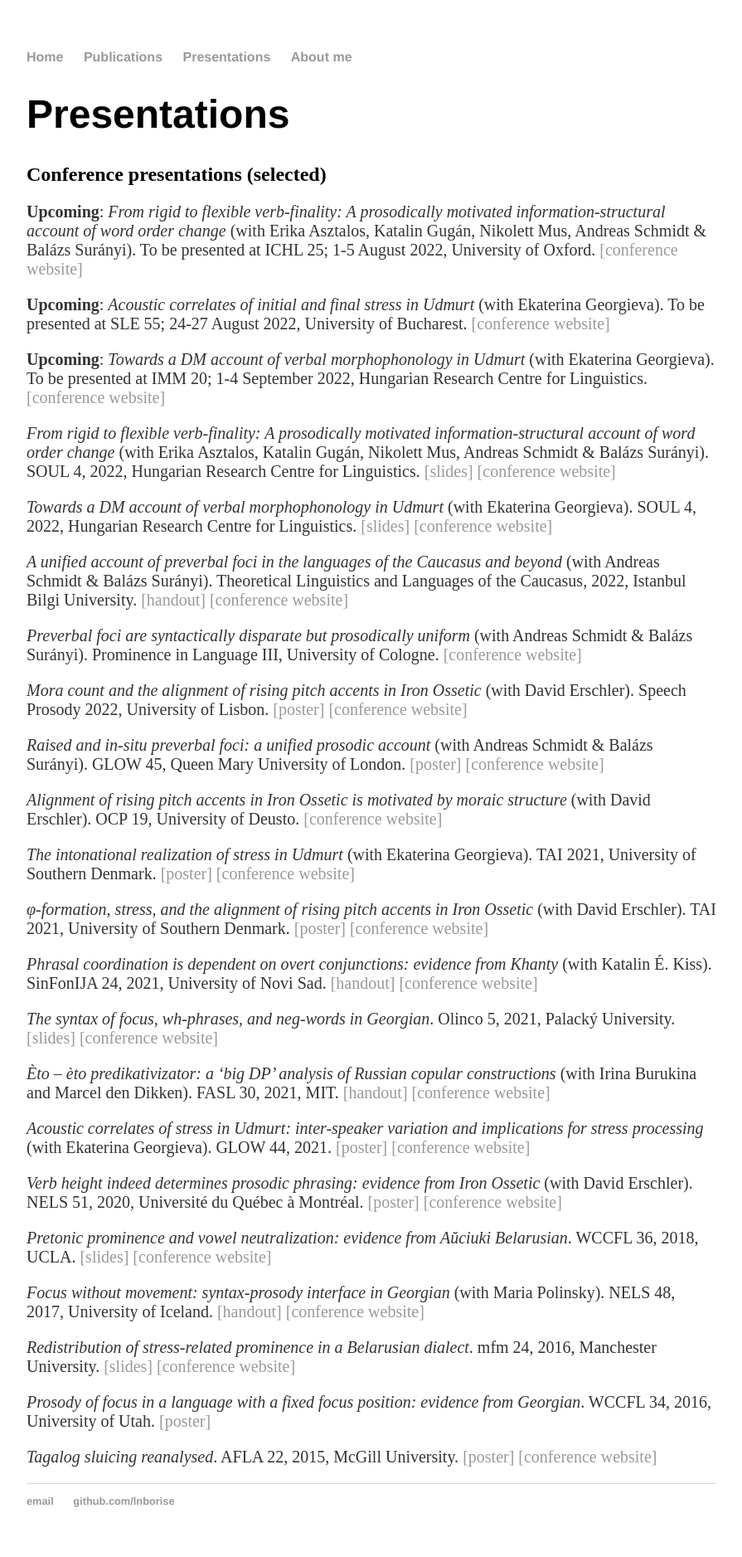
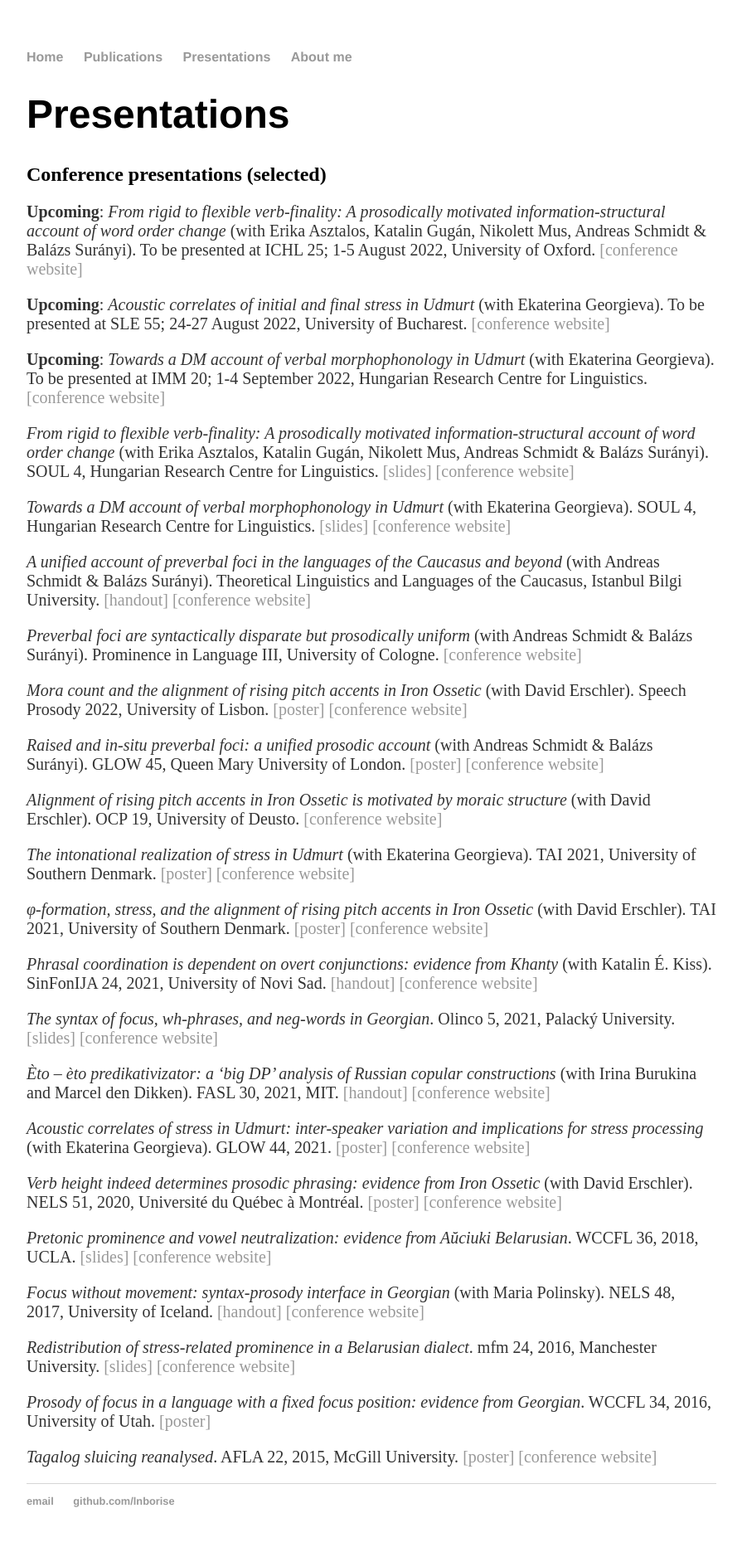
Before and after one commit to lnborise/lnborise.github.io, a Jekyll site: the page built from presentations.html, in a window 1280 px wide. Shown: the whole page at 83% size, without its empty margins (192-1087 px from the left). Built offline with Jekyll 4.4.1, drawn with Linux system fonts in a browser that asks for light colours.

Commit message:
Update presentations.html

```diff
--- a/presentations.html
+++ b/presentations.html
@@ -13,11 +13,11 @@
 
 	<p><b>Upcoming</b>: <i>Towards a DM account of verbal morphophonology in Udmurt</i> (with Ekaterina Georgieva). To be presented at IMM 20; 1-4 September 2022, Hungarian Research Centre for Linguistics. <a href="http://www.nytud.hu/imm20/"> [conference website]</a>
 
-	<p><i>From rigid to flexible verb-finality: A prosodically motivated information-structural account of word order change</i> (with Erika Asztalos, Katalin Gugán, Nikolett Mus, Andreas Schmidt & Balázs Surányi). SOUL 4, 2022, Hungarian Research Centre for Linguistics. <a href="https://lnborise.github.io/assets/SOUL4_Borise_et_al_short.pdf"> [slides]</a> <a href="https://sites.google.com/view/soul4/"> [conference website]</a>
+	<p><i>From rigid to flexible verb-finality: A prosodically motivated information-structural account of word order change</i> (with Erika Asztalos, Katalin Gugán, Nikolett Mus, Andreas Schmidt & Balázs Surányi). SOUL 4, Hungarian Research Centre for Linguistics. <a href="https://lnborise.github.io/assets/SOUL4_Borise_et_al_short.pdf"> [slides]</a> <a href="https://sites.google.com/view/soul4/"> [conference website]</a>
 
-	<p><i>Towards a DM account of verbal morphophonology in Udmurt</i> (with Ekaterina Georgieva). SOUL 4, 2022, Hungarian Research Centre for Linguistics. <a href="https://lnborise.github.io/assets/BoriseGeorgieva_SOUL_Udmurt.pdf"> [slides]</a> <a href="https://sites.google.com/view/soul4/"> [conference website]</a>
+	<p><i>Towards a DM account of verbal morphophonology in Udmurt</i> (with Ekaterina Georgieva). SOUL 4, Hungarian Research Centre for Linguistics. <a href="https://lnborise.github.io/assets/BoriseGeorgieva_SOUL_Udmurt.pdf"> [slides]</a> <a href="https://sites.google.com/view/soul4/"> [conference website]</a>
 
-	<p><i>A unified account of preverbal foci in the languages of the Caucasus and beyond</i> (with Andreas Schmidt & Balázs Surányi). Theoretical Linguistics and Languages of the Caucasus, 2022, Istanbul Bilgi University. <a href="https://lnborise.github.io/assets/BoriseSchmidtSuranyi_TLLC_fin.pdf"> [handout]</a> <a href="https://sites.google.com/view/tllcworkshop/home?authuser=0"> [conference website]</a></p>
+	<p><i>A unified account of preverbal foci in the languages of the Caucasus and beyond</i> (with Andreas Schmidt & Balázs Surányi). Theoretical Linguistics and Languages of the Caucasus, Istanbul Bilgi University. <a href="https://lnborise.github.io/assets/BoriseSchmidtSuranyi_TLLC_fin.pdf"> [handout]</a> <a href="https://sites.google.com/view/tllcworkshop/home?authuser=0"> [conference website]</a></p>
 
 	<p><i>Preverbal foci are syntactically disparate but prosodically uniform</i> (with Andreas Schmidt & Balázs Surányi). Prominence in Language III, University of Cologne. <a href="https://sfb1252.uni-koeln.de/en/icpl-iii-2022"> [conference website]</a></p>
 
```
